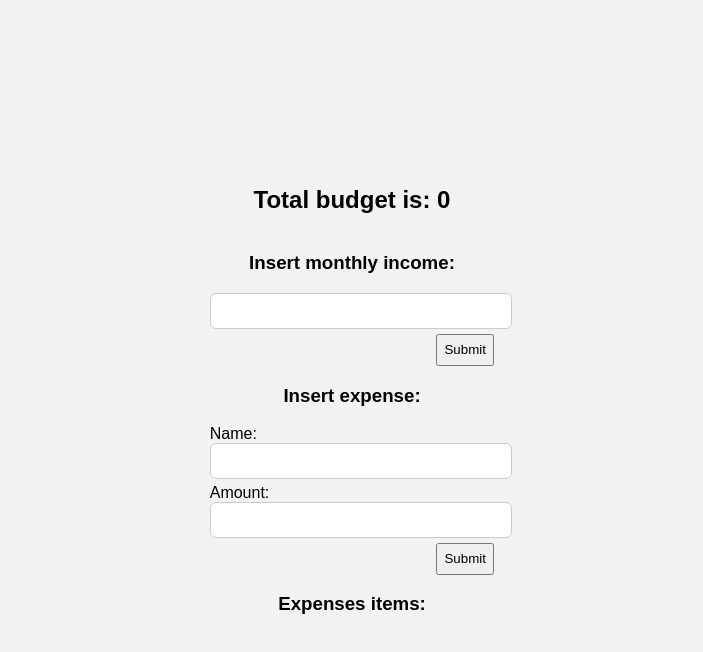
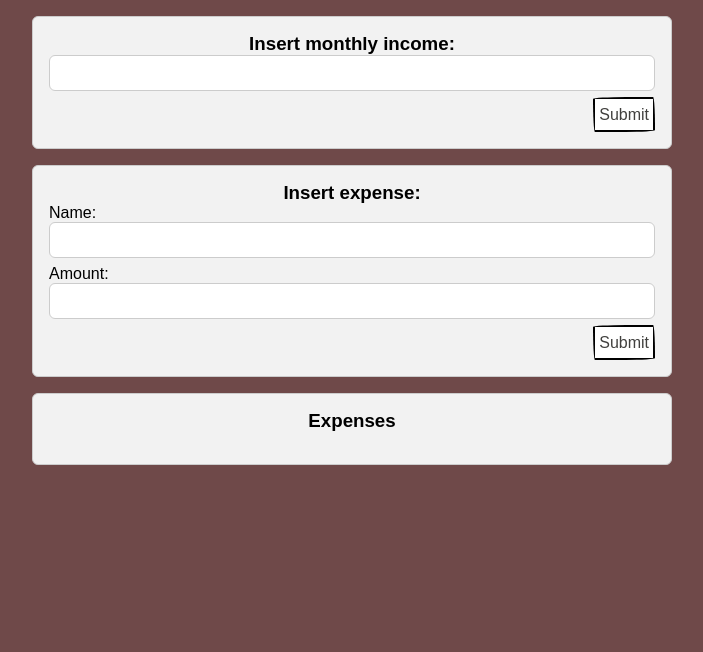
Before and after one commit to George-Sava/React-and-Typescript-sitting-in-a-tree, a React app: page / in a window 1280 px wide. Shown: the top 652 px of the page, without its empty margins (288-991 px from the left). Built offline with nearby package versions, Linux system fonts and the light colour scheme.

Commit message:
updated styles and broken html into components

```diff
--- /dev/null
+++ b/src/components/AddExpense/AddExpense.tsx
@@ -0,0 +1,40 @@
+import { useRef } from 'react';
+
+interface Props {
+	handleAddExpense: (name: string, amount: number) => void;
+	className?: string;
+}
+
+export function AddExpense({ handleAddExpense, className }: Props) {
+	const expenseName = useRef<HTMLInputElement>(null);
+	const expenseAmount = useRef<HTMLInputElement>(null);
+
+	return (
+		<div className={className}>
+			<h3>Insert expense:</h3>
+			<div className="expense-container">
+				<label htmlFor="expense-name">Name:</label>
+				<input type="text" ref={expenseName} />
+			</div>
+			<div className="expense-container">
+				<label htmlFor="expense-amount">Amount:</label>
+				<input type="number" ref={expenseAmount} />
+			</div>
+			<div className="btn-container">
+				<button
+					onClick={() => {
+						const name = expenseName.current?.value;
+						const amount = expenseAmount.current?.value;
+						if (name && amount) {
+							handleAddExpense(name, Number(amount));
+							expenseName.current.value = '';
+							expenseAmount.current.value = '';
+						}
+					}}
+				>
+					Submit
+				</button>
+			</div>
+		</div>
+	);
+}
--- /dev/null
+++ b/src/components/AddIncome/AddIncome.tsx
@@ -0,0 +1,31 @@
+import { useRef } from 'react';
+
+interface Props {
+	handleAddIncome: (income: number) => void;
+	className?: string;
+}
+
+export function AddIncome({ handleAddIncome, className }: Props) {
+	const incomeRef = useRef<HTMLInputElement>(null);
+
+	return (
+		<div className={className}>
+			<h3>Insert monthly income:</h3>
+			<input type="number" ref={incomeRef} />
+			<div className="btn-container">
+				<button
+					onClick={() => {
+						const income = incomeRef.current?.value;
+						if (income) {
+							incomeRef.current.value = '';
+
+							handleAddIncome(Number(income));
+						}
+					}}
+				>
+					Submit
+				</button>
+			</div>
+		</div>
+	);
+}
--- a/src/components/App/App.css
+++ b/src/components/App/App.css
@@ -1,8 +1,12 @@
-body {
+* {
+    box-sizing: border-box;
     margin: 0;
     padding: 0;
+}
+
+body {
     font-family: sans-serif;
-    background: #f2f2f2;
+    background: #6f4949;
 }
 
 .flex-container {
@@ -10,10 +14,15 @@ body {
     flex-direction: column;
     align-items: center;
     justify-content: center;
-    height: 100vh;
+
+    margin-top: 1rem;
 }
 
-
+select {
+    padding: 0.5rem;
+    width: 100%;
+    margin-bottom: 0.4rem;
+}
 
 input {
     font: inherit;
@@ -21,12 +30,53 @@ input {
     border: 1px solid #ccc;
     border-radius: 6px;
     background: #ffffff;
-    margin-bottom: 0.3rem;
+    margin-bottom: 0.4rem;
     width: 100%;
 }
 
+.box {
+    width: 50%;
+    margin: auto;
+}
+
 button {
-    padding: 0.4rem;
+    align-self: center;
+    background-color: #fff;
+    background-image: none;
+    background-position: 0 90%;
+    background-repeat: repeat no-repeat;
+    background-size: 4px 3px;
+    border-radius: 15px 225px 255px 15px 15px 255px 225px 15px;
+    border-style: solid;
+    border-width: 2px;
+    box-shadow: rgba(0, 0, 0, .2) 15px 28px 25px -18px;
+    box-sizing: border-box;
+    color: #41403e;
+    cursor: pointer;
+    display: inline-block;
+    font-family: Neucha, sans-serif;
+    font-size: 1rem;
+    line-height: 23px;
+    outline: none;
+    padding: .25rem;
+    text-decoration: none;
+    transition: all 235ms ease-in-out;
+    border-bottom-left-radius: 15px 255px;
+    border-bottom-right-radius: 225px 15px;
+    border-top-left-radius: 255px 15px;
+    border-top-right-radius: 15px 225px;
+    user-select: none;
+    -webkit-user-select: none;
+    touch-action: manipulation;
+}
+
+button:hover {
+  box-shadow: rgba(0, 0, 0, .3) 2px 8px 8px -5px;
+  transform: translate3d(0, 2px, 0);
+}
+
+button:focus {
+  box-shadow: rgba(0, 0, 0, .3) 2px 8px 4px -6px;
 }
 
 .btn-container {
@@ -37,3 +87,35 @@ button {
 h3 {
     text-align: center;
 }
+
+.container {
+    padding: 1rem;
+
+    border: 1px solid #ccc;
+    border-radius: 6px;
+
+    background: #f2f2f2;
+
+    margin-bottom: 1rem;
+}
+
+.total {
+    font-weight: bold;
+    font-size: 1.2rem;
+
+    text-align: center;
+}
+
+.expense-item {
+    font-size: 1.1rem;
+    margin-left: 2rem;
+}
+
+ul {
+    list-style: none;
+    margin-top: 1rem;
+}
+
+.item-name {
+    font-weight: bold;
+}
--- a/src/components/App/App.tsx
+++ b/src/components/App/App.tsx
@@ -1,85 +1,59 @@
 import { addBudgetItem, getBudgetItems, getTotalBudget } from 'helpers';
-import { useMemo, useRef, useState } from 'react';
+import { useMemo, useState } from 'react';
 import { BudgetNode } from 'types';
 import './App.css';
+import { AddIncome } from '../AddIncome/AddIncome';
+import { AddExpense } from '../AddExpense/AddExpense';
 
 export function App() {
-	const [budget, setBudget] = useState<BudgetNode | null>(null);
-
-	const incomeRef = useRef<HTMLInputElement>(null);
-	const expenseName = useRef<HTMLInputElement>(null);
-	const expenseAmount = useRef<HTMLInputElement>(null);
+	const [state, setState] = useState<BudgetNode | null>(null);
 
 	const budgetItems = useMemo(
-		() => getBudgetItems(budget).filter(node => node.item.name !== 'Income'),
-		[budget]
+		() => getBudgetItems(state).filter(node => node.item.name !== 'Income'),
+		[state]
 	);
 
-	return (
-		<div className="flex-container">
-			<h2>Total budget is: {getTotalBudget(budget)}</h2>
-
-			<div className="inner-container">
-				<div>
-					<h3>Insert monthly income:</h3>
-					<input type="number" ref={incomeRef} />
-					<div className="btn-container">
-						<button
-							onClick={() => {
-								const income = incomeRef.current?.value;
-								if (income) {
-									incomeRef.current.value = '';
-									setBudget(prevBudget =>
+	function handleAddIncome(income: number) {
+		setState(prevBudget =>
 			addBudgetItem(prevBudget, {
 				name: 'Income',
 				amount: Number(income)
 			})
 		);
 	}
-							}}
-						>
-							Submit
-						</button>
+
+	function handleAddExpense(name: string, amount: number) {
+		if (name && amount) {
+			setState(prevBudget => addBudgetItem(prevBudget, { name, amount: Number(amount) }));
+		}
+	}
+
+	console.log('state', state);
+
+	return (
+		<div className="flex-container">
+			{state && (
+				<div className="box container">
+					<h3>Total budget:</h3>
+					<p className="total">{getTotalBudget(state)} parale</p>
 				</div>
+			)}
 
-					<h3>Insert expense:</h3>
-					<div className="expense-container">
-						<label htmlFor="expense-name">Name:</label>
-						<input type="text" ref={expenseName} />
-					</div>
-					<div className="expense-container">
-						<label htmlFor="expense-amount">Amount:</label>
-						<input type="number" ref={expenseAmount} />
-					</div>
-					<div className="btn-container">
-						<button
-							onClick={() => {
-								const name = expenseName.current?.value;
-								const amount = expenseAmount.current?.value;
-								if (name && amount) {
-									expenseName.current.value = '';
-									expenseAmount.current.value = '';
-									setBudget(prevBudget =>
-										addBudgetItem(prevBudget, { name, amount: Number(amount) })
-									);
-								}
-							}}
-						>
-							Submit
-						</button>
-					</div>
-				</div>
-				<div>
-					<h3>Expenses items:</h3>
+			<AddIncome handleAddIncome={handleAddIncome} className="box container" />
+
+			<AddExpense handleAddExpense={handleAddExpense} className="box container" />
+
+			<div className="box container">
+				<h3>Expenses</h3>
 				<ul>
 					{budgetItems.map((node, i) => (
-							<li key={`${node.item.name}-${i}`}>
-								{node.item.name}: {node.item.amount}
+						<li key={`${node.item.name}-${i}`} className="expense-item">
+							<span className="item-name">{node.item.name}</span>: {node.item.amount}{' '}
+							parale
 						</li>
 					))}
 				</ul>
 			</div>
 		</div>
-		</div>
 	);
 }
```
Lines whose indentation alone changed are shown as unchanged.
